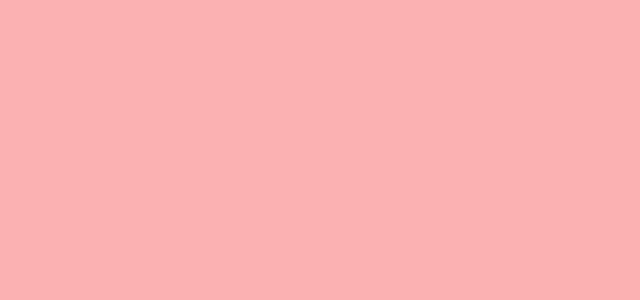
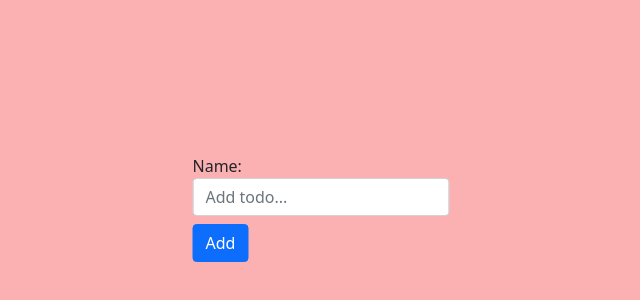
Before and after one commit to 159-Pazarama-React-Bootcamp/week-2-case-mrtksknn, a React (Create React App) app in the folder todo-app/: page / in a window 1280 px wide. Shown: the part 188-488 px from the top of the page, without its empty margins (319-959 px from the left). Built offline with nearby package versions, Linux system fonts and the light colour scheme.

Commit message:
created: AddTodoForm

```diff
--- a/todo-app/src/App.js
+++ b/todo-app/src/App.js
@@ -1,9 +1,12 @@
 import React from 'react'
+import AddTodoForm from './components/AddTodoForm'
 
 const App = () => {
   // main function
   return (
-    <div className="position-absolute top-50 start-50 translate-middle"></div>
+    <div className="position-absolute top-50 start-50 translate-middle">
+      <AddTodoForm />
+    </div>
   )
 }
 
--- a/todo-app/src/components/AddTodoForm.js
+++ b/todo-app/src/components/AddTodoForm.js
@@ -0,0 +1,23 @@
+import React, { useState } from 'react'
+
+const AddTodoForm = () => {
+  const [value, setValue] = useState('')
+
+  return (
+    <form>
+      <label className="sr-only">Name:</label>
+      <input
+        type="text"
+        className="form-control mb-2 mr-sm-2"
+        placeholder="Add todo..."
+        value={value}
+        onChange={(e) => setValue(e.target.value)}
+      />
+      <button type="submit" className="btn btn-primary mb-2">
+        Add
+      </button>
+    </form>
+  )
+}
+
+export default AddTodoForm
```
